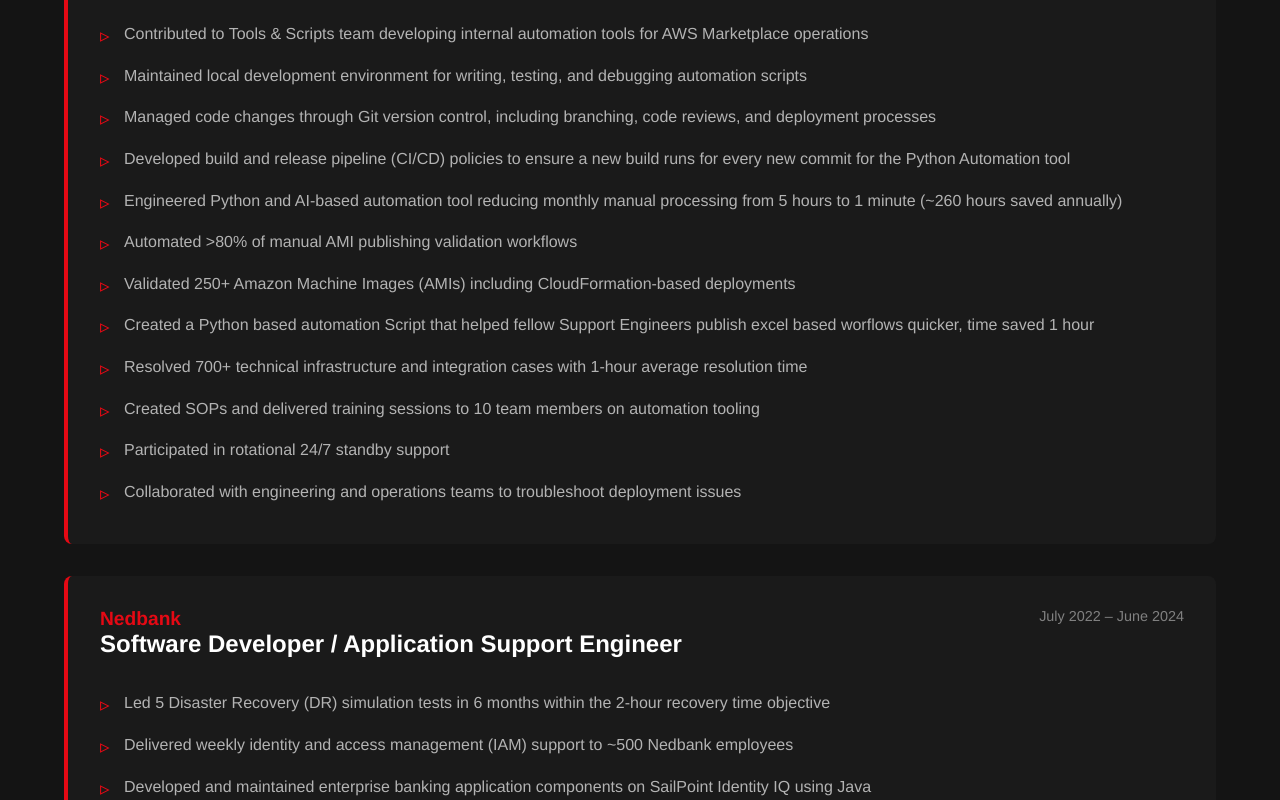
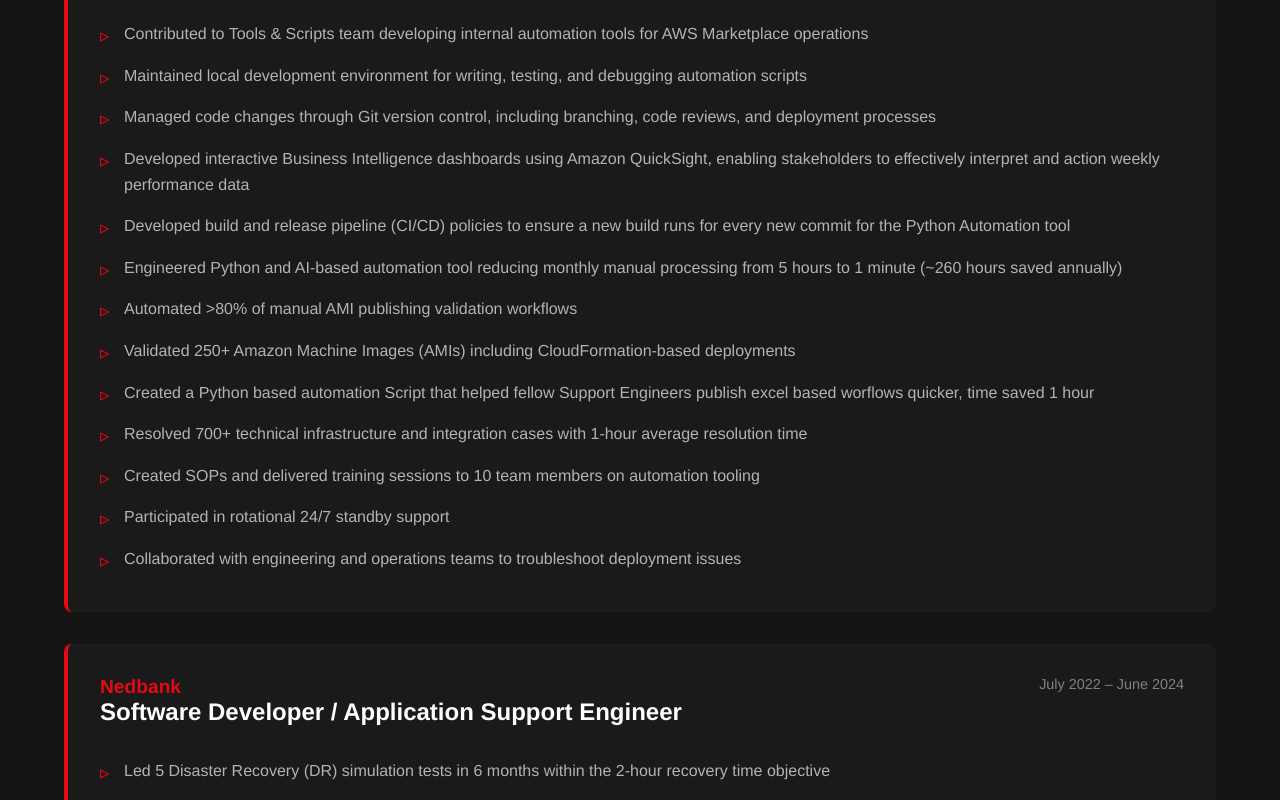
Before and after one commit to Siyanda-Khanyile/KhanyileResume, a React (Create React App) app: page / in a window 1280 px wide. Shown: the part 1720-2520 px from the top of the page. Built offline with nearby package versions, Linux system fonts and the light colour scheme; no server answers.

Commit message:
Added quicksight as an experiience

```diff
--- a/src/components/Experience.jsx
+++ b/src/components/Experience.jsx
@@ -10,6 +10,7 @@
         "Contributed to Tools & Scripts team developing internal automation tools for AWS Marketplace operations",
         "Maintained local development environment for writing, testing, and debugging automation scripts",
         "Managed code changes through Git version control, including branching, code reviews, and deployment processes",
+        "Developed interactive Business Intelligence dashboards using Amazon QuickSight, enabling stakeholders to effectively interpret and action weekly performance data",
         "Developed build and release pipeline (CI/CD) policies to ensure a new build runs for every new commit for the Python Automation tool",
         "Engineered Python and AI-based automation tool reducing monthly manual processing from 5 hours to 1 minute (~260 hours saved annually)",
         "Automated >80% of manual AMI publishing validation workflows",
--- a/src/components/Skills.jsx
+++ b/src/components/Skills.jsx
@@ -12,7 +12,7 @@
     },
     {
       category: "Cloud & DevOps",
-      skills: ["AWS Lambda", "API Gateway", "DynamoDB", "S3", "CloudFront", "IAM", "CloudFormation", "CloudWatch", "Azure DevOps", "Git"]
+      skills: ["AWS Lambda", "API Gateway", "DynamoDB", "S3", "CloudFront", "IAM", "CloudFormation", "Amazon QuickSight", "CloudWatch", "Azure DevOps", "Git"]
     },
     {
       category: "Tools & Testing",
```
